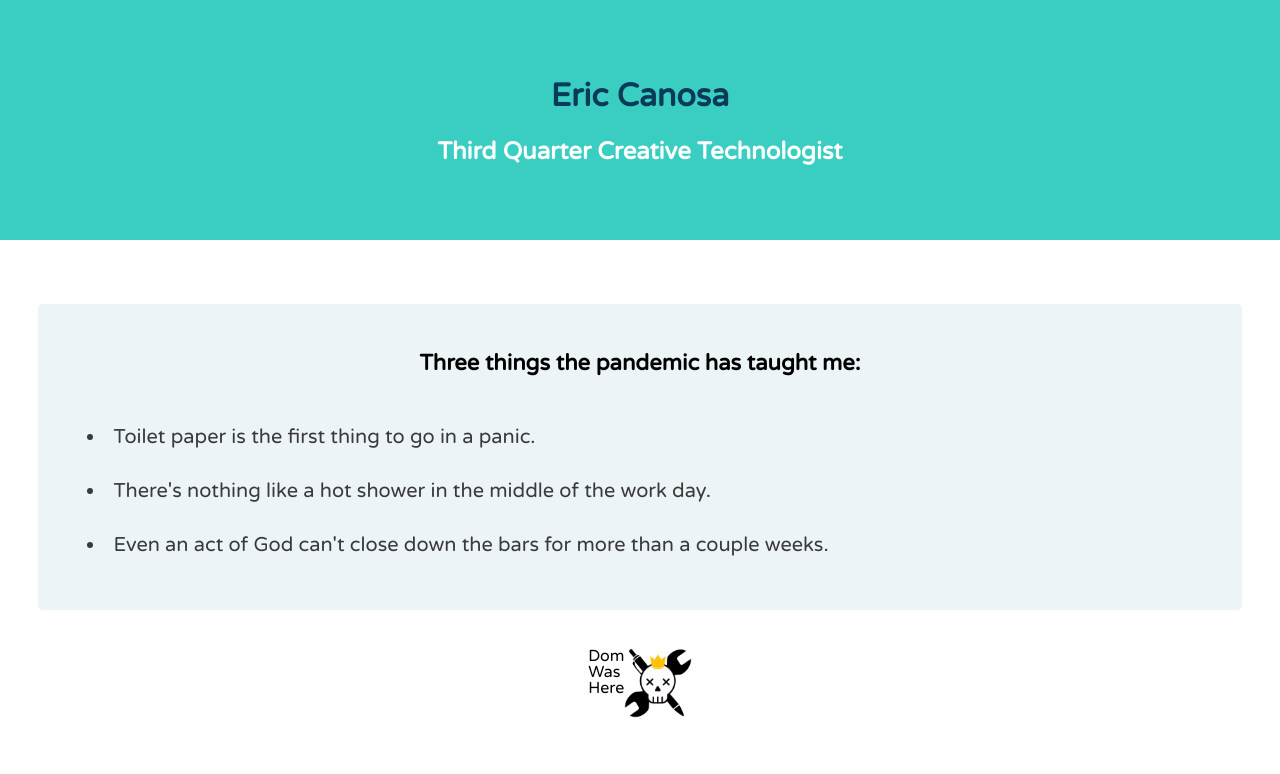
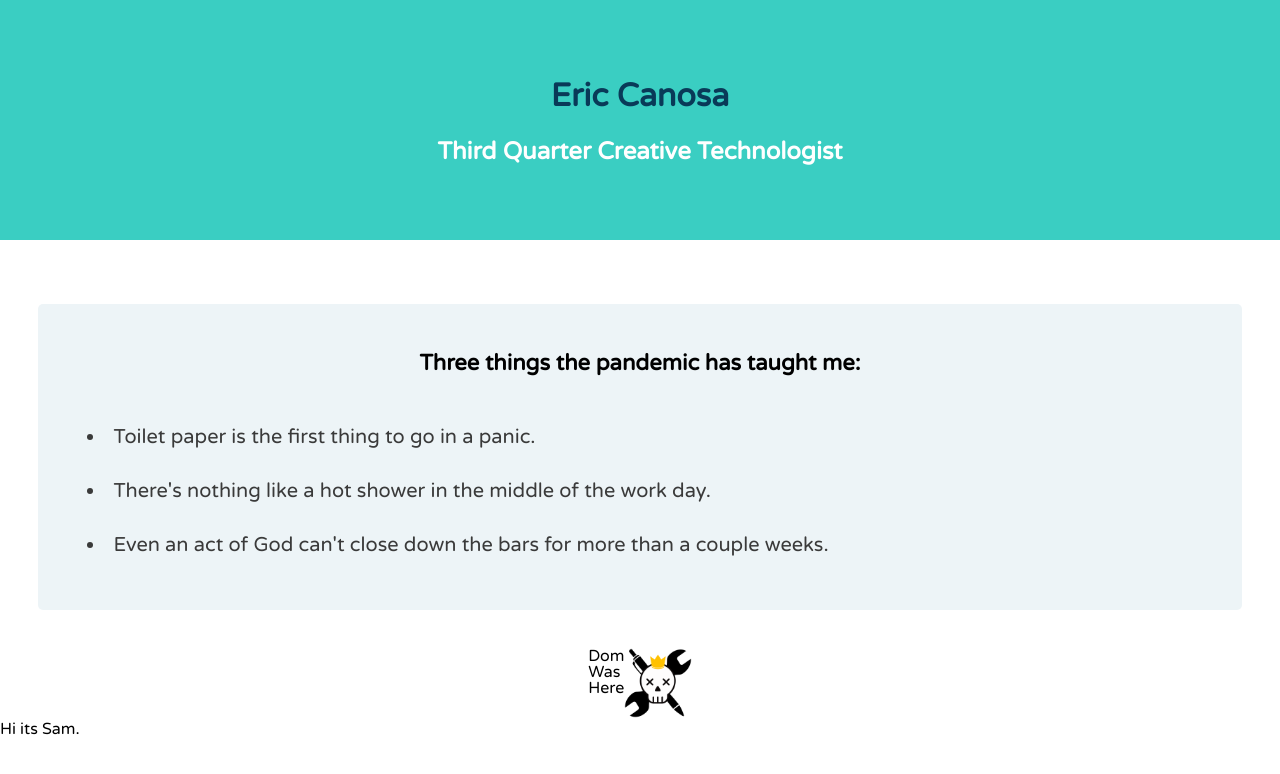
Before and after one commit to canosaer/wd3_week1_homework, a website: page index.html in a window 1280 px wide. Drawn offline with Linux system fonts and the light colour scheme.

Commit message:
Commit1
-added HTML line

```diff
--- a/index.html
+++ b/index.html
@@ -34,6 +34,7 @@
 			<img class="dreadlogo" src="src/js/dreadScript/logoOpen.png">
 		</a>
 	</div>
+	<p>Hi its Sam.</p>
 
 	<script src="src/js/dreadScript/logo.js"></script>
 </body>
```
